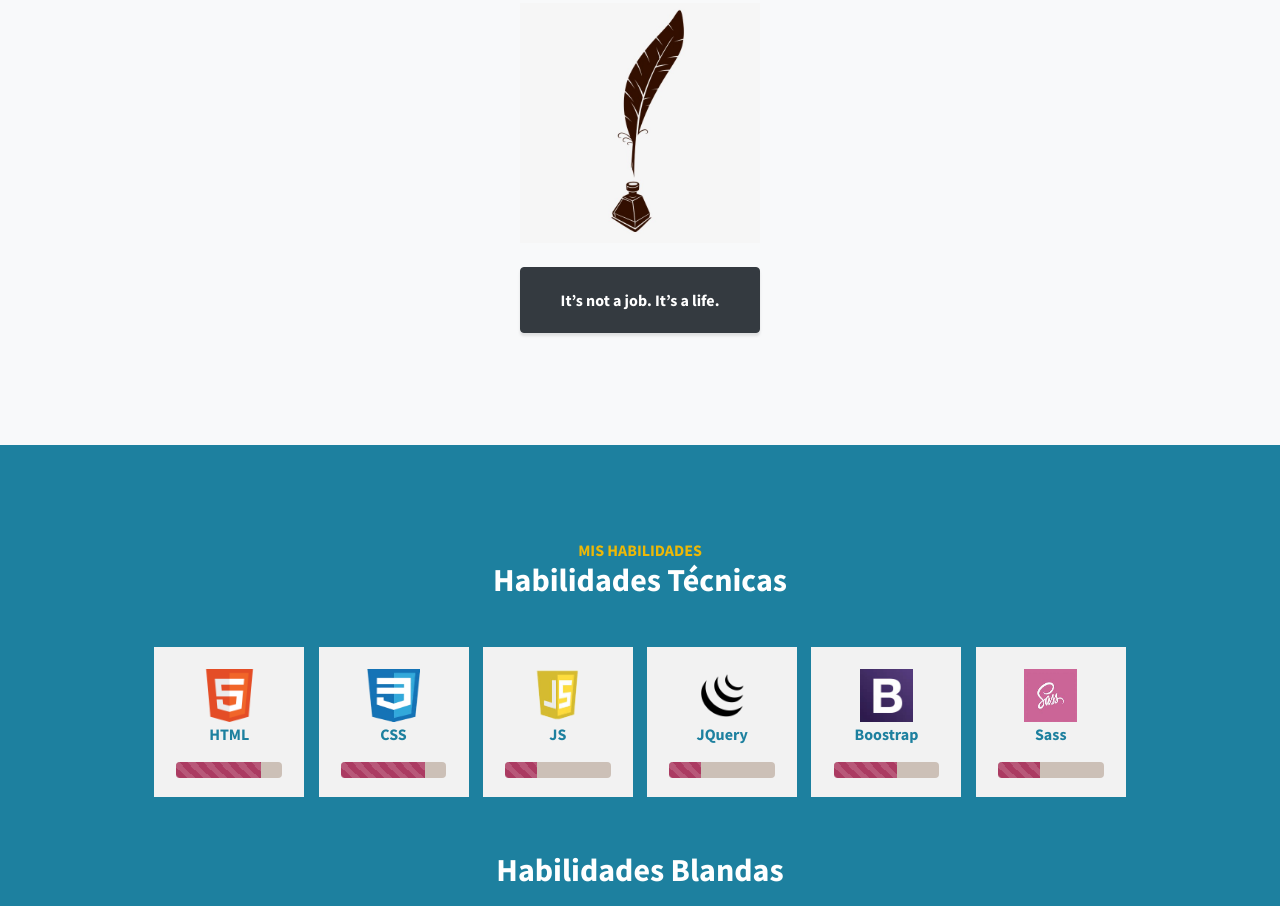
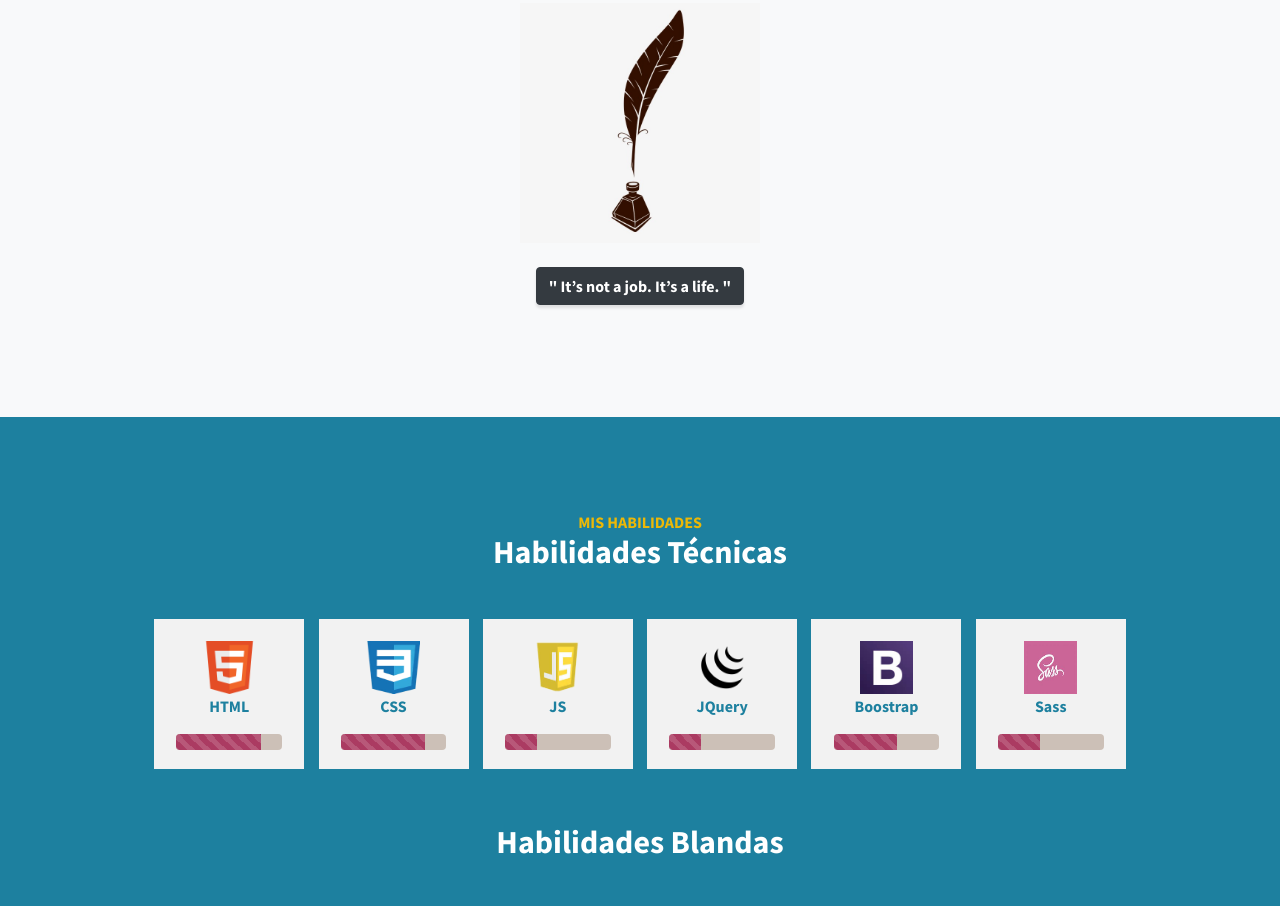
Before and after one commit to LizbethChacon/LizbethChacon.github.io, a plain HTML site: page index.html in a window 1280 px wide. Shown: the part 1105-2011 px from the top of the page. Drawn offline with Linux system fonts and the light colour scheme.

Commit message:
V2.0
changes to classes

```diff
--- a/index.html
+++ b/index.html
@@ -79,7 +79,7 @@
             <div class="mb-4">
               <img src="img/pluma.jpg" alt="">
             </div>
-            <blockquote class="btn btn-dark btn-xl js-scroll-trigger">It’s not a job. It’s a life.</blockquote>
+            <blockquote class="btn btn-dark"> " It’s not a job. It’s a life. "</blockquote>
           </div>
         </div>
       </div>
@@ -208,7 +208,7 @@
                   <h2>Akakau</h2>
                   <p class="mb-0">Empresa</p>
                   <span><a href="http://www.akakau.com/" target="_blank" target="_blank">Ver demo</a></span>
-                  <span><a href="https://github.com/LizbethChacon/Hackathon" target="_blank">Ver código</a></span>
+                  <!--<span><a href="https://github.com/LizbethChacon/Hackathon" target="_blank">Ver código</a></span>-->
                 </span>
               </span>
               <img class="img-fluid" src="img/portafolio/1.jpg" alt="">
```
